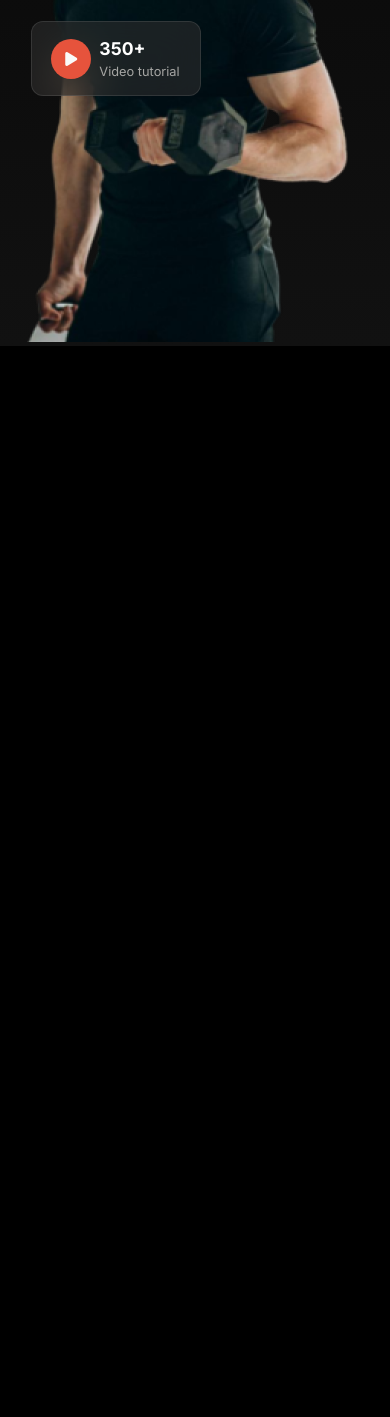
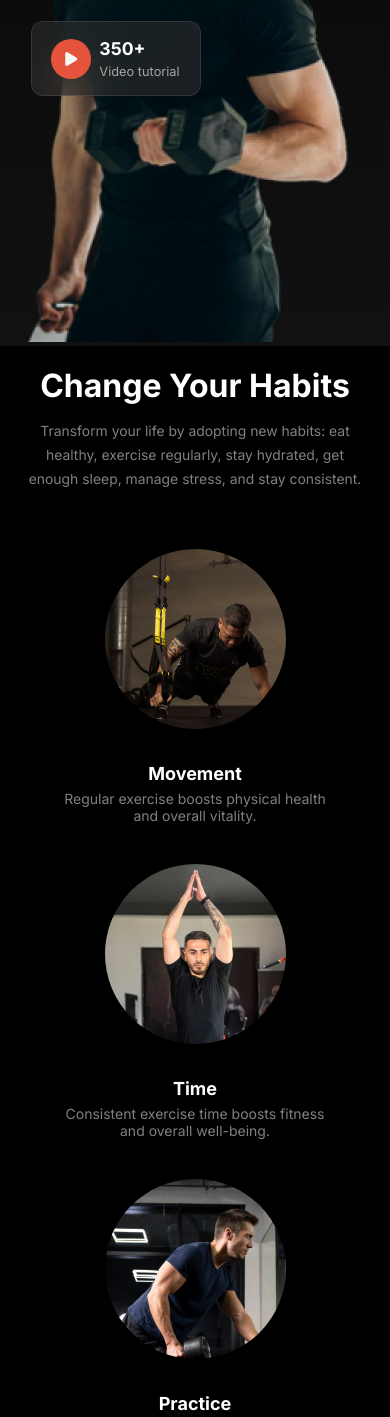
Before and after one commit to sumonDev9/batch-10-assignment2, a plain HTML site: page index.html in a window 390 px wide. Shown: the part 837-2254 px from the top of the page. Before the commit the page ends 1183 px from the top, so only its background shows below. Drawn offline with Linux system fonts and the light colour scheme.

Commit message:
added to changed your habits section

```diff
--- a/index.html
+++ b/index.html
@@ -60,7 +60,37 @@
     <!-- header section end here -->
     <!-- main section start here -->
     <main>
+        <!-- change your habits start here -->
+         <section class="change-your-habits">
+            <div class="heading-text">
+                <h2 class="title">Change Your Habits</h2>
+                <p class="sub-title">Transform your life by adopting new habits: eat healthy, exercise regularly, stay hydrated, get enough sleep, manage stress, and stay consistent.</p>
+             </div>
 
+             <div class="habits-container">
+                <div class="exerise-card">
+                    <img class="exercise-image" src="./images/image 3.png" alt="">
+                    <h3 class="habits-title">Movement</h3>
+                    <p class="habits-description">Regular exercise boosts physical health and overall vitality.</p>
+                </div>
+                <div class="exerise-card">
+                    <img class="exercise-image" src="./images/image 2.png" alt="">
+                    <h3 class="habits-title">Time</h3>
+                    <p class="habits-description">Consistent exercise time boosts fitness and overall well-being.</p>
+                </div>
+                <div class="exerise-card">
+                    <img class="exercise-image" src="./images/image 4.png" alt="">
+                    <h3 class="habits-title">Practice</h3>
+                    <p class="habits-description">Regular practice improves fitness, strength, and overall health.</p>
+                </div>
+                <div class="exerise-card">
+                    <img class="exercise-image" src="./images/image 5.png" alt="">
+                    <h3 class="habits-title">Weight Loss</h3>
+                    <p class="habits-description">Exercise supports weight loss by boosting metabolism and burning fat.</p>
+                </div>
+             </div>
+         </section>
+        <!-- change your habits end here -->
     </main>
     <!-- main section end here -->
     <!-- footer section start here -->
--- a/style/style.css
+++ b/style/style.css
@@ -1,34 +1,40 @@
 /* Inter font */
 @import url('https://fonts.googleapis.com/css2?family=Inter:wght@100..900&display=swap');
 
-*{
+* {
     margin: 0;
     padding: 0;
     box-sizing: border-box;
     list-style: none;
 }
+
 @font-face {
     font-family: Miama;
     src: url(./Miama.ttf);
 }
-body{
+
+body {
     font-family: "Inter", sans-serif;
     background-color: black;
 }
+
 /* share style  */
-.display-flex{
+.display-flex {
     display: flex;
 }
-.hide{
+
+.hide {
     display: none;
 }
-.span{
+
+.span {
     /* font-family: "Dancing Script", cursive; */
     font-family: Miama;
     font-weight: normal;
-    font-size:4.8rem;
+    font-size: 4.8rem;
 }
-.btn-primary{
+
+.btn-primary {
     padding: 1rem 2.25rem;
     border-radius: 42px;
     background: rgb(230, 83, 60);
@@ -38,7 +44,8 @@ body{
     font-size: 1.2rem;
     cursor: pointer;
 }
-.btn-secondary{
+
+.btn-secondary {
     padding: 1rem 2.25rem;
     border: 1px solid rgb(255, 255, 255);
     border-radius: 42px;
@@ -47,77 +54,119 @@ body{
     font-size: 1.2rem;
     cursor: pointer;
 }
+
+main {
+    max-width: 1126px;
+    margin: 0rem auto;
+    /* border: 2px solid red; */
+}
+
+/* section heading */
+.heading-text {
+    width: 671px;
+    margin: 0 auto;
+    text-align: center;
+}
+
+.heading-text .title {
+    color: rgb(255, 255, 255);
+    font-size: 3rem;
+    margin-bottom: 0.87rem;
+}
+
+.heading-text .sub-title {
+    color: rgba(255, 255, 255, 0.5);
+    font-size: 0.87rem;
+    line-height: 1.5rem
+}
+
 /* header start here */
 
 /* logo start here */
-.header{
-    background: linear-gradient(1800deg, rgb(17, 17, 17),rgba(119, 119, 119, 0) 100%);
+.header {
+    background: linear-gradient(1800deg, rgb(17, 17, 17), rgba(119, 119, 119, 0) 100%);
 }
-.navbar, .banner {
+
+.navbar,
+.banner {
     max-width: 1126px;
     margin: 0rem auto;
 }
-.navbar{
+
+.navbar {
     justify-content: space-between;
     align-items: center;
     margin-top: 3.5rem;
 }
-.brand{
+
+.brand {
     color: rgb(230, 83, 60);
     font-size: 2rem;
     font-weight: 700;
 }
-.nav-links .nav-item{
+
+.nav-links .nav-item {
     margin-right: 30px;
 }
- .nav-links .nav-link{
+
+.nav-links .nav-link {
     text-decoration: none;
     color: rgb(255, 255, 255);
 }
-.nav-links .active{
+
+.nav-links .active {
     border-radius: 46px;
     padding: 8px 19px;
     background: rgb(230, 83, 60);
 }
+
 .menu-bar {
     display: none;
     color: rgb(255, 255, 255);
 }
 
 /* banner */
-.banner{
+.banner {
     justify-content: space-between;
     align-items: center;
     margin-top: 1.5rem;
 }
-.banner-content{
+
+.banner-content {
     max-width: 520px;
 }
-.banner-content .banner-title{
+
+.banner-content .banner-title {
     color: rgb(255, 255, 255);
     font-size: 78px;
     margin-bottom: 20px;
 }
-.banner-content .banner-description{
+
+.banner-content .banner-description {
     color: rgba(255, 255, 255, 0.5);
     margin-bottom: 24px;
 }
-.banner-content .banner-image{
+
+.banner-content .banner-image {
     width: 100%;
 }
- .images-content{
+
+.images-content {
     position: relative;
 }
- .circel{
+
+.circel {
     width: 40px;
     height: 40px;
     background: rgb(230, 83, 60);
     border-radius: 50%;
 }
-.circel i{
+
+.circel i {
     display: none;
 }
- .Video-tutorial{
+
+.Video-tutorial {
     position: absolute;
     bottom: 63px;
     right: 256px;
@@ -133,14 +182,16 @@ body{
 
 }
 
-.Video-tutorial .video-info .video-count{
+.Video-tutorial .video-info .video-count {
     color: rgb(255, 255, 255);
     font-size: 1.5rem;
 }
-.Video-tutorial .video-info .video-notes{
+
+.Video-tutorial .video-info .video-notes {
     color: rgba(239, 237, 232, 0.65);
 }
-.workout-video{
+
+.workout-video {
     position: absolute;
     top: 135px;
     right: -10px;
@@ -150,16 +201,48 @@ body{
     backdrop-filter: blur(20px);
     background: rgba(48, 48, 48, 0.54);
 }
-.workout-video .video-total{
+
+.workout-video .video-total {
     color: rgb(255, 255, 255);
     font-size: 2.5rem;
     font-weight: 900;
 }
-.workout-video .video-description{
+
+.workout-video .video-description {
     color: rgba(255, 255, 255, 0.65);
     font-size: 13px;
 }
 
+/* header end here */
+
+/* changes your habits start here */
+.change-your-habits {
+    margin-top: 100px;
+}
+ .habits-container{
+    margin-top:3.6rem;
+    display: grid;
+    grid-template-columns: repeat(4, 1fr);
+    gap: 2.5rem;
+ }
+ .exerise-card{
+    text-align: center;
+}
+ .exerise-card .exercise-image{
+    border-radius: 50%;
+    margin-bottom: 30px;
+ }
+ .exerise-card .habits-title{
+    color: rgb(255, 255, 255);
+    margin-bottom: 6px;
+    font-size: 18px;
+
+ }
+ .exerise-card .habits-description{
+    color: rgba(255, 255, 255, 0.5);
+    font-size: 14px;
+ }
+/* changes your habits end here */
 
 /*phone responsive design */
 @media screen and (max-width:576px) {
@@ -206,43 +289,79 @@ body{
         margin-top: 48px;
     }
 
-    .Video-tutorial{
+    .Video-tutorial {
         bottom: 250px;
         left: 10px;
         width: 170px;
         height: 75px;
     }
-    .circel{
+
+    .circel {
         display: flex;
         justify-content: center;
         align-items: center;
     }
-    .circel i{
+
+    .circel i {
         display: block;
         color: rgb(250, 250, 249);
 
     }
-    .Video-tutorial .video-info .video-count{
+
+    .Video-tutorial .video-info .video-count {
         font-size: 1.1rem;
         margin-bottom: 5px;
     }
-    .Video-tutorial .video-info .video-notes{
+
+    .Video-tutorial .video-info .video-notes {
         font-size: .8rem;
     }
-    .workout-video{
+
+    .workout-video {
         top: 100px;
         right: 10px;
         width: 146px;
         height: 74px;
     }
-    .workout-video .video-total{
+
+    .workout-video .video-total {
         font-size: 1.8rem;
         margin-bottom: 3px;
     }
-    .workout-video .video-description{
+
+    .workout-video .video-description {
         font-size: .6rem;
         letter-spacing: 1px;
     }
+
+    /* change your habits  */
+    .change-your-habits {
+        margin-top: 20px;
+    }
+    .heading-text {
+        max-width: 340px;
+       text-align: center;
+
+    }
+
+    .heading-text .title {
+       font-size: 2rem;
+    }
+
+    .habits-container{
+        grid-template-columns: 1fr;
+        margin: 0 20px;
+        margin-top: 58px;
+    }
+    .exerise-card{
+        max-width: 270px;
+        margin: 0 auto;
+    }
+    /* .heading-text .sub-title {
+
+        font-size: 0.87rem;
+
+    } */
 }
 
 
@@ -257,7 +376,8 @@ body{
         flex-direction: column;
         max-width: 600px;
     }
-    .banner-content{
+
+    .banner-content {
         margin-bottom: 100px;
     }
 
```
Lines whose indentation alone changed are shown as unchanged.
